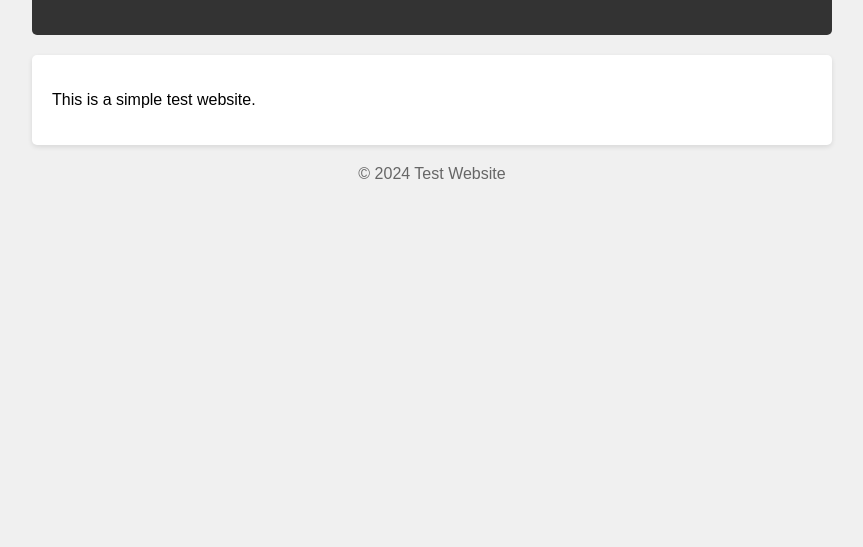
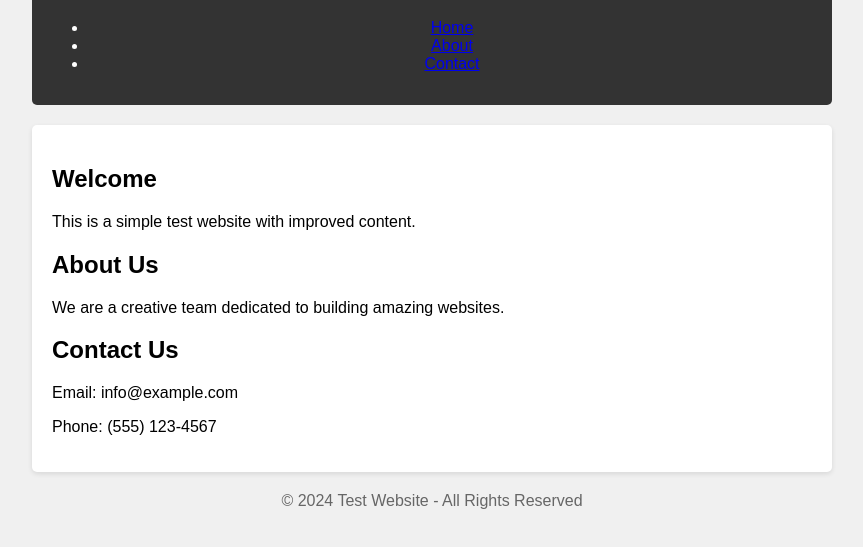
Before and after one commit to Staveeland/testwebsite, a plain HTML site: page index.html in a window 1280 px wide. Shown: the part 97-644 px from the top of the page, without its empty margins (208-1071 px from the left). Drawn offline with Linux system fonts and the light colour scheme.

Commit message:
Add more content to website

```diff
--- a/index.html
+++ b/index.html
@@ -10,12 +10,33 @@
     <div class="container">
         <header>
             <h1>Welcome to My Website</h1>
+            <nav>
+                <ul>
+                    <li><a href="#home">Home</a></li>
+                    <li><a href="#about">About</a></li>
+                    <li><a href="#contact">Contact</a></li>
+                </ul>
+            </nav>
         </header>
         <main>
-            <p>This is a simple test website.</p>
+            <section id="home">
+                <h2>Welcome</h2>
+                <p>This is a simple test website with improved content.</p>
+            </section>
+
+            <section id="about">
+                <h2>About Us</h2>
+                <p>We are a creative team dedicated to building amazing websites.</p>
+            </section>
+
+            <section id="contact">
+                <h2>Contact Us</h2>
+                <p>Email: info@example.com</p>
+                <p>Phone: (555) 123-4567</p>
+            </section>
         </main>
         <footer>
-            <p>&copy; 2024 Test Website</p>
+            <p>&copy; 2024 Test Website - All Rights Reserved</p>
         </footer>
     </div>
 </body>
```
